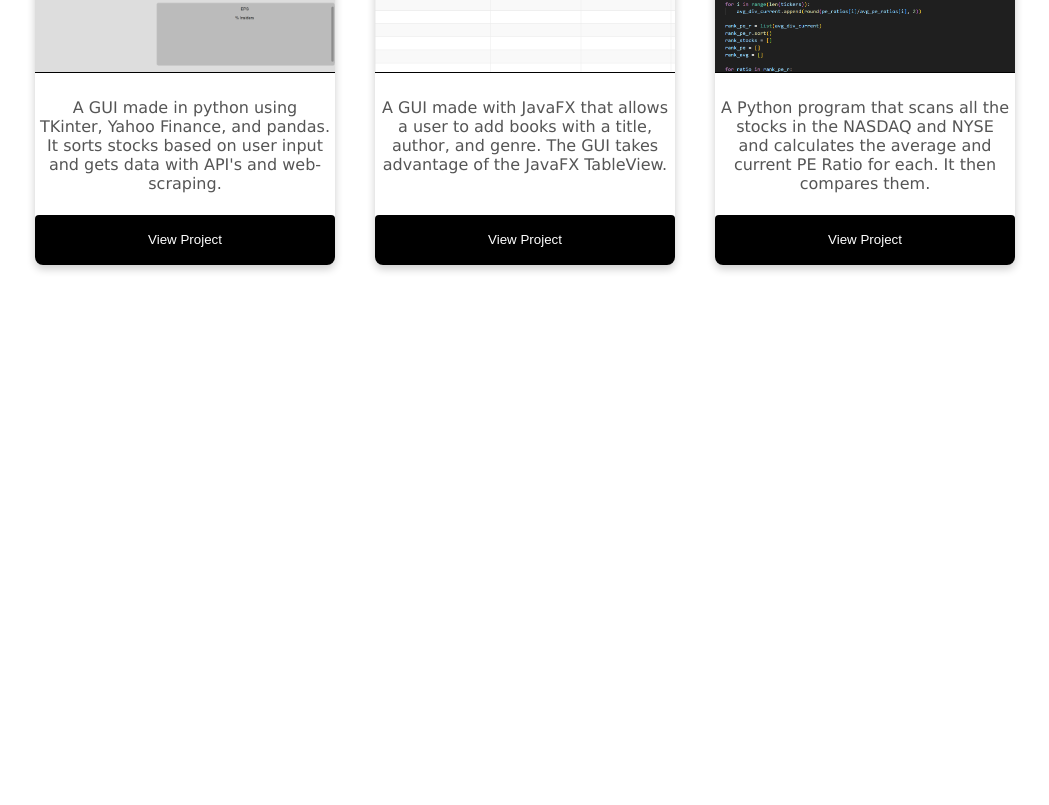
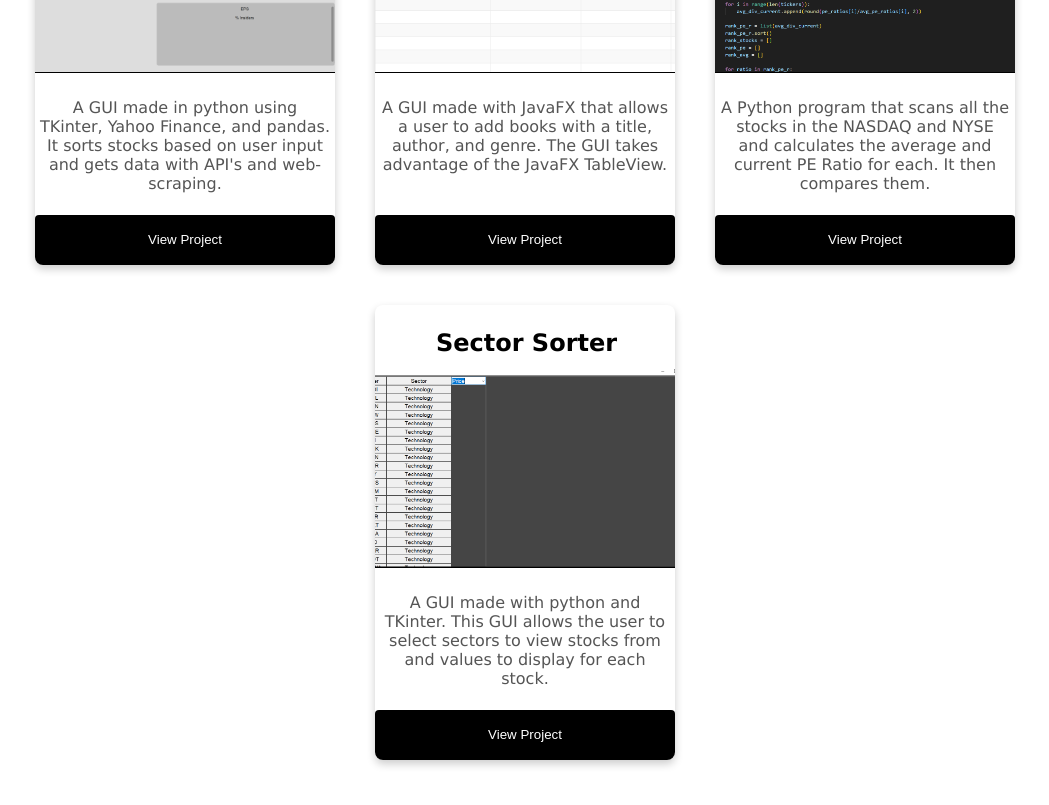
Before and after one commit to coledude04/Portfolio, a React (Vite) app: page / in a window 1280 px wide. Shown: the part 2963-3768 px from the top of the page, without its empty margins (115-1164 px from the left). Before the commit the page ends 3431 px from the top, so only its background shows below. Built offline with nearby package versions, Linux system fonts and the light colour scheme.

Commit message:
Added Sector Sorter Project

```diff
--- a/src/components/Projects.jsx
+++ b/src/components/Projects.jsx
@@ -2,6 +2,7 @@ import React from 'react';
 import screener from '/src/images/screener.png';
 import bookProject from '/src/images/bookProject.png';
 import PERanker from '/src/images/PERanker.png';
+import sectorSorter from '/src/images/sectorSorter.png';
 
 const ProjCard = (props) => {
     return (
@@ -22,6 +23,7 @@ const Projects = () => {
                 <ProjCard title="Stock Screener" imgSrc={screener} desc="A GUI made in python using TKinter, Yahoo Finance, and pandas. It sorts stocks based on user input and gets data with API's and web-scraping." />
                 <ProjCard title="Book File Holder" imgSrc={bookProject} desc="A GUI made with JavaFX that allows a user to add books with a title, author, and genre. The GUI takes advantage of the JavaFX TableView." />
                 <ProjCard title="PE Ratio Ranker" imgSrc={PERanker} desc="A Python program that scans all the stocks in the NASDAQ and NYSE and calculates the average and current PE Ratio for each. It then compares them." />
+                <ProjCard title="Sector Sorter" imgSrc={sectorSorter} desc="A GUI made with python and TKinter. This GUI allows the user to select sectors to view stocks from and values to display for each stock." />
             </div>
         </div>
     );
```
Also changed, not shown: src/images/sectorSorter.png (added).
